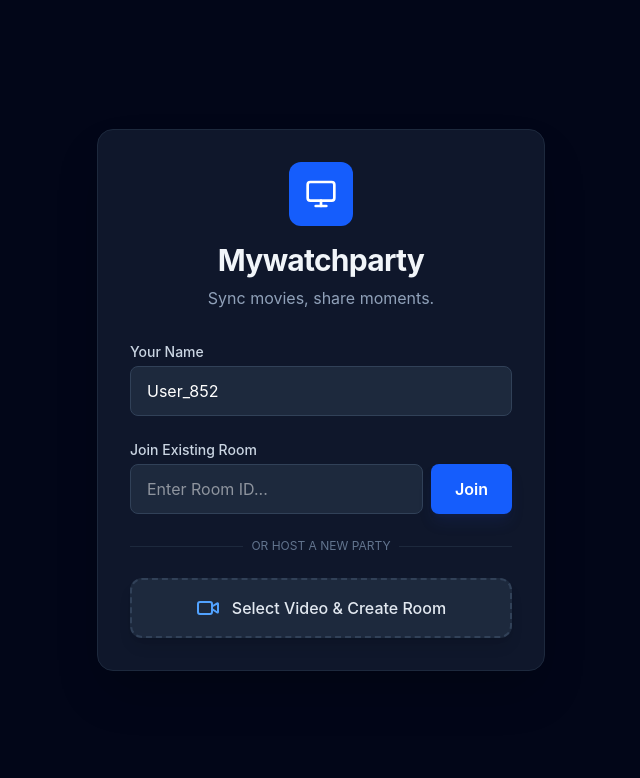
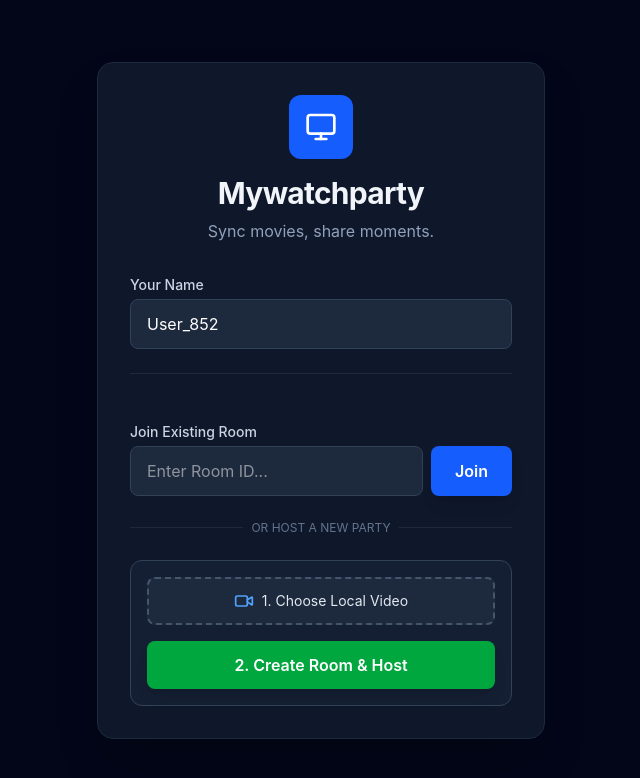
Before and after one commit to Navneet2222/mywatchparty-client, a React (Vite) app: page / in a window 1280 px wide. Shown: the top 778 px of the page, without its empty margins (319-959 px from the left). Built offline with nearby package versions, Linux system fonts and the light colour scheme.

Commit message:
Fixed hosting UI logic

```diff
--- a/src/App.jsx
+++ b/src/App.jsx
@@ -6,7 +6,7 @@ import {
   Send, Share2, Settings, Monitor, LogOut, Check
 } from 'lucide-react';
 
-// IMPORTANT: Replace this with your actual Render URL before deploying to Vercel!
+// IMPORTANT: Replace this with your actual Render URL!
 const SOCKET_URL = "https://mywatchparty-backend-xyz.onrender.com";
 const socket = io(SOCKET_URL, { autoConnect: false });
 
@@ -19,6 +19,7 @@ export default function App() {
   const [isPlaying, setIsPlaying] = useState(false);
   const [currentTime, setCurrentTime] = useState(0);
   const [videoFile, setVideoFile] = useState(null);
+  const [pendingVideoFile, setPendingVideoFile] = useState(null); // Added for the new UI flow
 
   // Chat & UI State
   const [messages, setMessages] = useState([]);
@@ -163,7 +164,7 @@ export default function App() {
       }
     } catch (err) {
       console.error("Failed to get local media", err);
-      addSystemMessage("Could not access camera or microphone. Please check permissions.");
+      alert("Could not access camera or microphone. Please check your browser permissions.");
     }
   };
 
@@ -187,6 +188,10 @@ export default function App() {
   // --- 4. UI HANDLERS (JOIN & HOST) ---
   const handleJoinRoom = (e) => {
     e.preventDefault();
+    if (!username.trim()) {
+      alert("Please enter your name first!");
+      return;
+    }
     if (roomId && username.trim()) {
       socket.connect();
       socket.emit('join-room', roomId, username);
@@ -194,16 +199,24 @@ export default function App() {
     }
   };
 
-  const handleHostNewRoom = (e) => {
-    const file = e.target.files[0];
-    if (file) {
+  // --- NEW, ROBUST HOSTING LOGIC ---
+  const handleCreateRoom = (e) => {
+    e.preventDefault();
+
     if (!username.trim()) {
       alert("Please enter your name first!");
       return;
     }
+
+    if (!pendingVideoFile) {
+      alert("Please select a video file before creating a room!");
+      return;
+    }
+
+    try {
       // Generate a random 6-character room ID
       const generatedRoomId = Math.random().toString(36).substring(2, 8).toUpperCase();
-      const url = URL.createObjectURL(file);
+      const url = URL.createObjectURL(pendingVideoFile);
 
       setVideoFile(url);
       setRoomId(generatedRoomId);
@@ -211,6 +224,9 @@ export default function App() {
       socket.connect();
       socket.emit('join-room', generatedRoomId, username);
       setInRoom(true);
+    } catch (error) {
+      console.error("Room creation error:", error);
+      alert("An error occurred while creating the room. Please try again.");
     }
   };
 
@@ -277,8 +293,8 @@ export default function App() {
   if (!inRoom) {
     return (
       <div className="min-h-screen bg-slate-950 flex items-center justify-center p-4 font-sans text-slate-100">
-        <div className="max-w-md w-full space-y-8 bg-slate-900 p-8 rounded-2xl border border-slate-800 shadow-2xl">
-          <div className="text-center">
+        <div className="max-w-md w-full bg-slate-900 p-8 rounded-2xl border border-slate-800 shadow-2xl">
+          <div className="text-center mb-8">
             <div className="inline-flex items-center justify-center w-16 h-16 bg-blue-600 rounded-xl mb-4">
               <Monitor size={32} className="text-white" />
             </div>
@@ -286,7 +302,8 @@ export default function App() {
             <p className="mt-2 text-slate-400">Sync movies, share moments.</p>
           </div>
 
-          <div className="mt-8 space-y-4">
+          <div className="space-y-6">
+            {/* Global Name Input */}
             <div>
               <label className="block text-sm font-medium text-slate-300 mb-1">Your Name</label>
               <input
@@ -297,9 +314,10 @@ export default function App() {
               />
             </div>
 
-            {/* JOIN EXISTING ROOM */}
-            <form onSubmit={handleJoinRoom} className="space-y-4 pt-2">
-              <div>
+            <div className="border-t border-slate-800 pt-6"></div>
+
+            {/* OPTION 1: JOIN EXISTING ROOM */}
+            <form onSubmit={handleJoinRoom}>
               <label className="block text-sm font-medium text-slate-300 mb-1">Join Existing Room</label>
               <div className="flex gap-2">
                 <input
@@ -311,25 +329,45 @@ export default function App() {
                 />
                 <button
                   type="submit"
-                    className="bg-blue-600 hover:bg-blue-500 text-white font-semibold px-6 py-3 rounded-lg transition-colors shadow-lg shadow-blue-900/20"
+                  className="bg-blue-600 hover:bg-blue-500 text-white font-semibold px-6 py-3 rounded-lg transition-colors shadow-lg"
                 >
                   Join
                 </button>
-                </div>
               </div>
             </form>
 
             <div className="relative my-6">
               <div className="absolute inset-0 flex items-center"><span className="w-full border-t border-slate-800"></span></div>
-              <div className="relative flex justify-center text-xs uppercase"><span className="bg-slate-900 px-2 text-slate-500">Or Host a New Party</span></div>
+              <div className="relative flex justify-center text-xs uppercase"><span className="bg-slate-900 px-2 text-slate-500">OR HOST A NEW PARTY</span></div>
             </div>
 
-            {/* HOST NEW ROOM */}
-            <label className="flex items-center justify-center w-full px-4 py-4 bg-slate-800 border-2 border-dashed border-slate-700 rounded-xl cursor-pointer hover:border-blue-500 hover:bg-slate-800/80 transition-all shadow-lg">
-              <Video className="mr-3 text-blue-400" size={24} />
-              <span className="text-slate-200 font-medium">Select Video & Create Room</span>
-              <input type="file" className="hidden" accept="video/*" onChange={handleHostNewRoom} />
+            {/* OPTION 2: HOST NEW ROOM */}
+            <div className="bg-slate-800/50 p-4 rounded-xl border border-slate-700">
+              <input
+                type="file"
+                id="video-upload"
+                className="hidden"
+                accept="video/*"
+                onChange={(e) => setPendingVideoFile(e.target.files[0])}
+              />
+              <label
+                htmlFor="video-upload"
+                className="flex items-center justify-center w-full px-4 py-3 bg-slate-800 border-2 border-dashed border-slate-600 rounded-lg cursor-pointer hover:border-blue-500 transition-all mb-4"
+              >
+                <Video className="mr-2 text-blue-400" size={20} />
+                <span className="text-sm text-slate-200 truncate">
+                  {pendingVideoFile ? pendingVideoFile.name : "1. Choose Local Video"}
+                </span>
               </label>
+
+              <button
+                onClick={handleCreateRoom}
+                className="w-full bg-green-600 hover:bg-green-500 text-white font-semibold py-3 rounded-lg transition-colors shadow-lg"
+              >
+                2. Create Room & Host
+              </button>
+            </div>
+
           </div>
         </div>
       </div>
```
Lines whose indentation alone changed are shown as unchanged.
